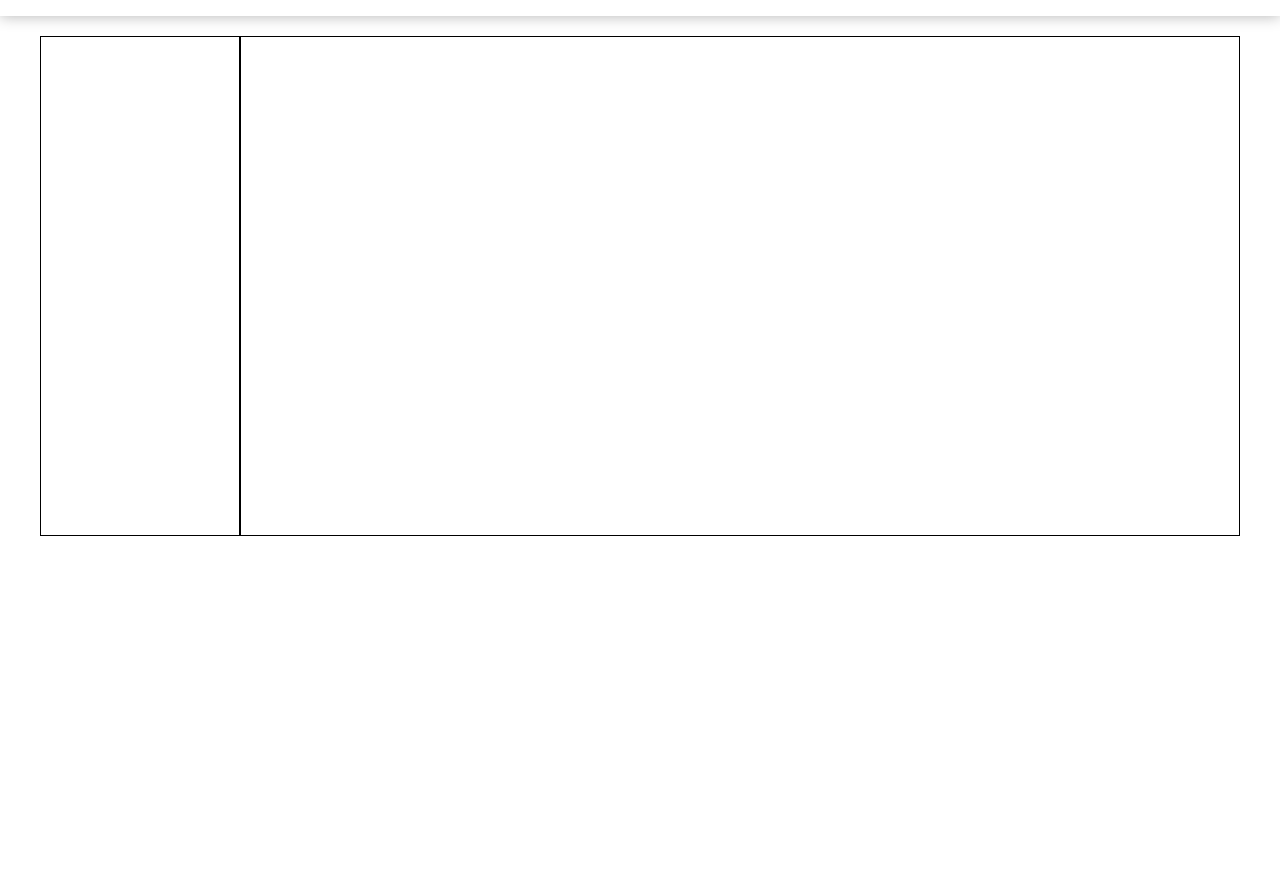
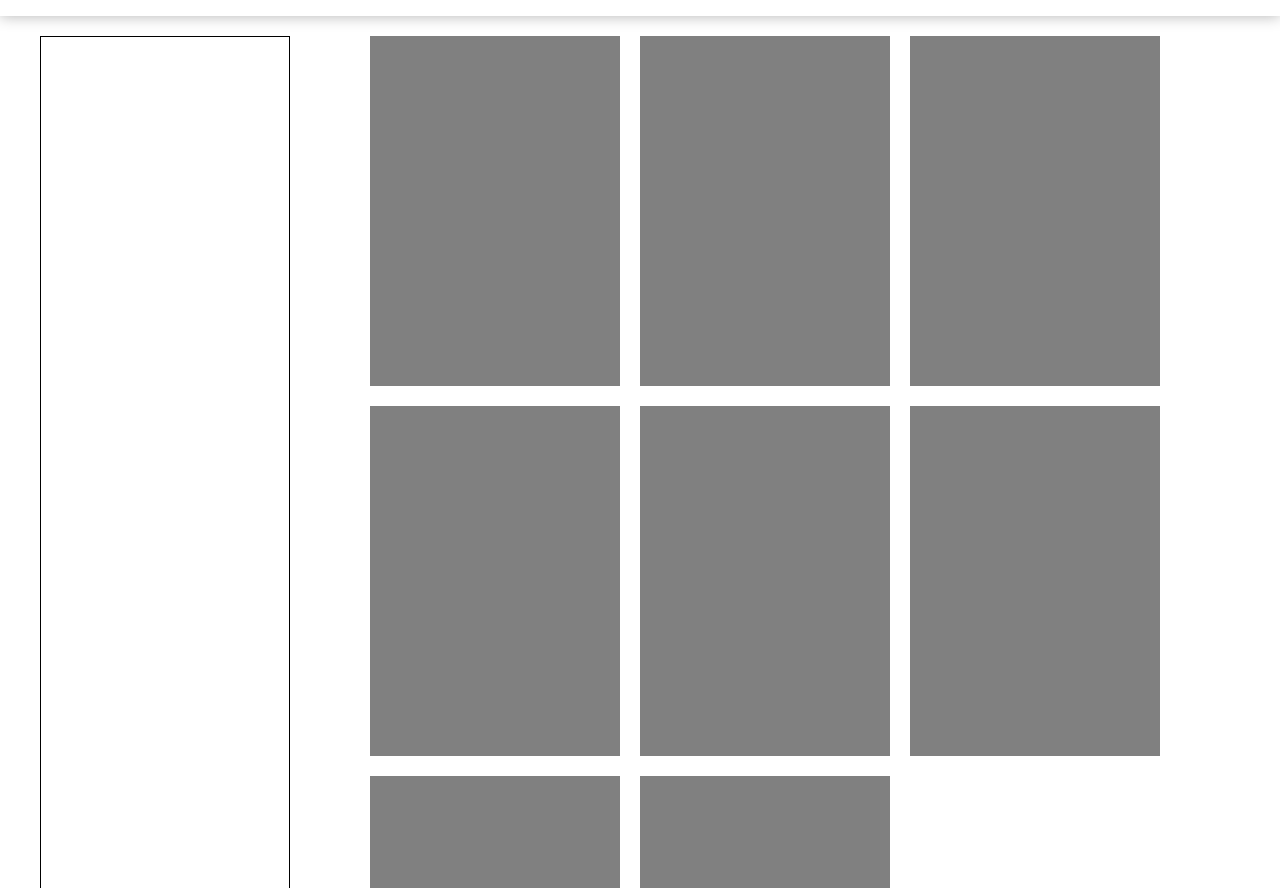
Before and after one commit to DzmitryRev/rss, a website built with webpack: page online-store/src/index.html in a window 1280 px wide. Shown: the part 64-952 px from the top of the page. Before the commit the page ends 800 px from the top, so only its background shows below. Built offline with nearby package versions, Linux system fonts and the light colour scheme.

Commit message:
feat: add product grid template

```diff
--- a/online-store/src/index.html
+++ b/online-store/src/index.html
@@ -31,7 +31,16 @@
                 </div>
                 <div class="content__container">
                     <div id="el" class="content__settings-container"></div>
-                    <div class="content__products-container"></div>
+                    <div class="content__products-container">
+                        <div class="product"></div>
+                        <div class="product"></div>
+                        <div class="product"></div>
+                        <div class="product"></div>
+                        <div class="product"></div>
+                        <div class="product"></div>
+                        <div class="product"></div>
+                        <div class="product"></div>
+                    </div>
                 </div>
             </div>
         </main>
--- a/online-store/src/scss/_content.scss
+++ b/online-store/src/scss/_content.scss
@@ -1,22 +1,23 @@
 .content {
     min-height: 100vh;
-    padding: 80px 0 0;
+    padding: 80px 0 40px;
 
     &__container {
         padding: 20px 0 0;
         display: flex;
     }
     &__settings-container {
-        // height: 500px;
-        flex: 0 0 200px;
+        flex: 0 0 250px;
         padding: 0 15px;
         border: 1px solid black;
     }
     &__products-container {
-        height: 500px;
         flex: 1 1 auto;
+        display: grid;
+        grid-template-columns: repeat(auto-fill, 250px);
+        grid-gap: 20px;
+        justify-content: center;
         padding: 0 15px;
-        border: 1px solid black;
     }
     &__filter-button-container {
         display: none;
@@ -27,15 +28,16 @@
     }
 }
 
-@media screen and (max-width: 992px) {
+@media screen and (max-width: 1180px) {
     .content {
         &__settings-container {
-            position: absolute;
+            position: fixed;
             top: 0;
-            left: -250px;
+            left: -300px;
             bottom: 0;
-            width: 250px;
-            transition: left .2s ease-in-out;
+            width: 300px;
+            background-color: black;
+            transition: left 0.2s ease-in-out;
         }
         &__filter-button-container {
             display: block;
--- /dev/null
+++ b/online-store/src/scss/_product.scss
@@ -0,0 +1,5 @@
+.product {
+    width: 250px;
+    height: 350px;
+    background-color: grey;
+}
--- a/online-store/src/scss/index.scss
+++ b/online-store/src/scss/index.scss
@@ -2,9 +2,10 @@
 @import "vars.scss";
 
 // modules
+@import "button.scss";
 @import "header.scss";
 @import "content.scss";
-@import "button.scss";
+@import "product.scss";
 
 // fonts
 @import url("https://fonts.googleapis.com/css2?family=PT+Sans:wght@700&display=swap");
```
